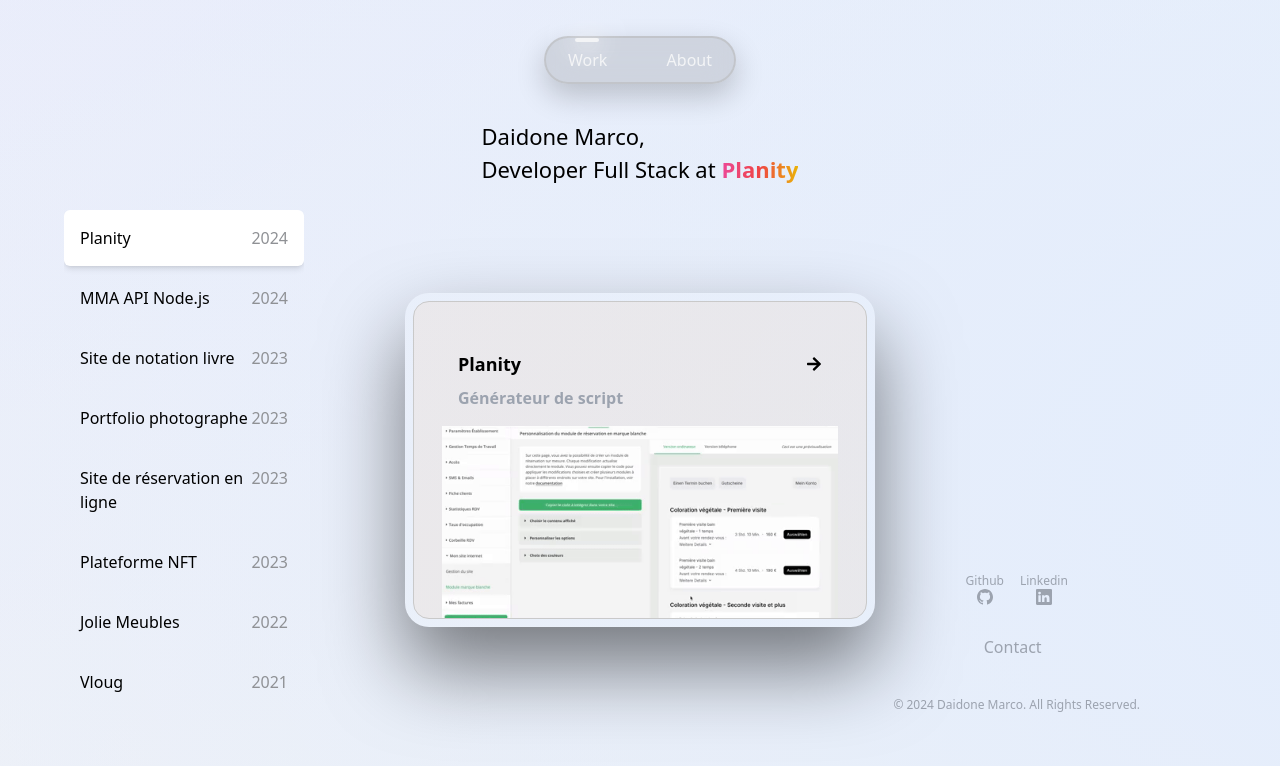
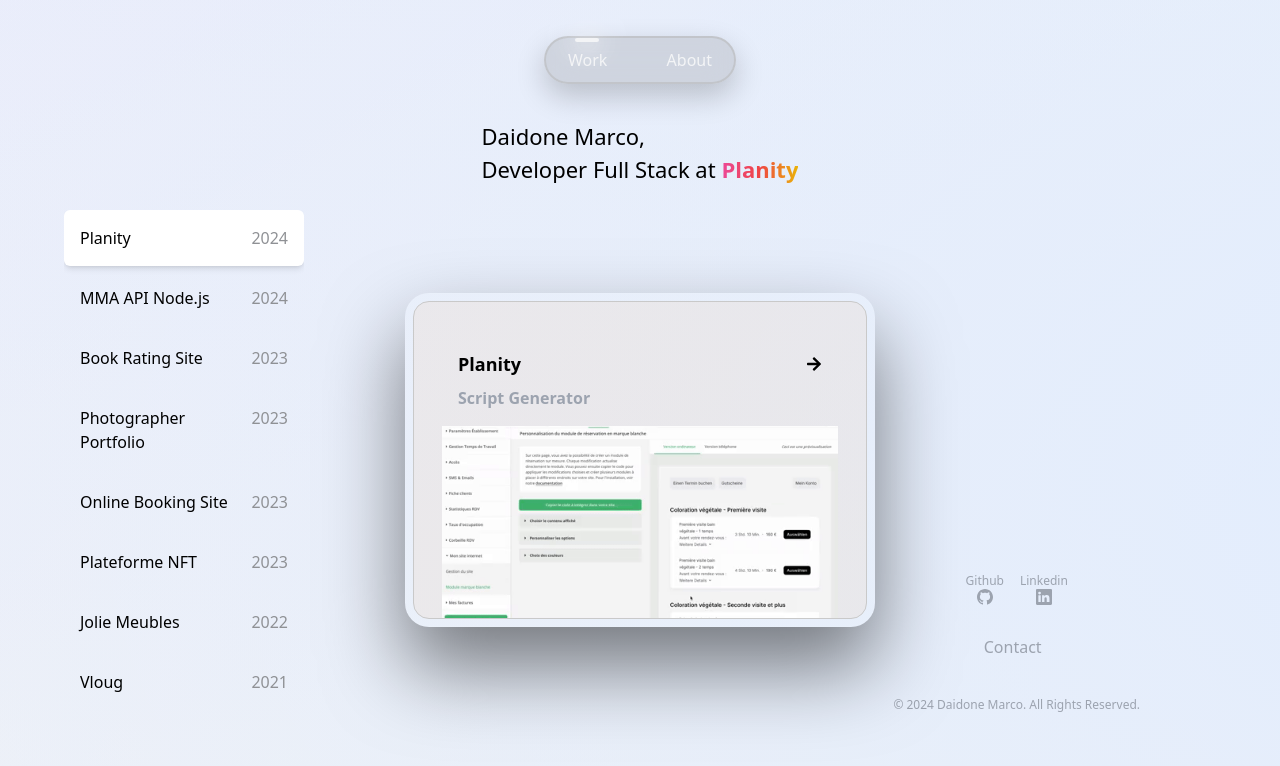
Before and after one commit to MarcoDaidone/portfolio, a React (Create React App) app: page /portfolio/portfolio in a window 1280 px wide. Shown: the top 766 px of the page. Built offline with nearby package versions, Linux system fonts and the light colour scheme.

Commit message:
ajout modal

```diff
--- a/public/index.html
+++ b/public/index.html
@@ -24,7 +24,7 @@
       work correctly both with client-side routing and a non-root public URL.
       Learn how to configure a non-root public URL by running `npm run build`.
     -->
-    <title>React App</title>
+          <title>Daidone Marco portfolio</title>
      </head>
      <body>
           <noscript>You need to enable JavaScript to run this app.</noscript>
--- a/src/components/data/data.js
+++ b/src/components/data/data.js
@@ -2,7 +2,7 @@
      {
           titre: 'Planity',
           years: '2024',
-          description: 'Générateur de script',
+          description: 'Script Generator',
           mission: [
                'Developed a script generator to assist customers in installing their own appointment modules.',
                'Utilized React and Redux to build and manage the script generator.',
@@ -37,7 +37,7 @@
           ],
      },
      {
-          titre: 'Site de notation livre',
+          titre: 'Book Rating Site',
           years: '2023',
           description: 'Mon vieux grimoire',
           image: 'grimoire.gif',
@@ -50,7 +50,7 @@
           tech: ['Node.js', 'Express', 'MongoDB'],
      },
      {
-          titre: 'Portfolio photographe',
+          titre: 'Photographer Portfolio',
           years: '2023',
           description: 'Sophie Bruel',
           image: 'sophie.gif',
@@ -63,7 +63,7 @@
           tech: ['JavaScript'],
      },
      {
-          titre: 'Site de réservation en ligne',
+          titre: 'Online Booking Site',
           years: '2023',
           description: 'Kasa',
           image: 'kasa.gif',
@@ -78,7 +78,7 @@
      {
           titre: 'Plateforme NFT',
           years: '2023',
-          description: 'Acheter et vendre des NFT ETH',
+          description: 'Buy and Sell ETH NFTs',
           image: 'nft_dodo.gif',
           lien: 'https://github.com/MarcoDaidone/nftdodo',
           mission: [
@@ -90,7 +90,7 @@
      {
           titre: 'Jolie Meubles',
           years: '2022',
-          description: 'Comparateur de prix',
+          description: 'Price Comparison Tool',
           image: 'jolismeuble-84fd87bb.jpg',
           lien: 'https://github.com/MarcoDaidone/jolismeubles',
           mission: [
--- a/src/components/footer.js
+++ b/src/components/footer.js
@@ -14,7 +14,7 @@
                     <div className='flex flex-col items-center mb-4 md:mb-0 text-gray-400 lg:ml-auto align-center lg:mt-[-326px]'>
                          <div className='flex space-x-4 z-20'>
                               <a
-                                   href='https://github.com/your-profile'
+                                   href='https://github.com/MarcoDaidone'
                                    target='_blank'
                                    rel='noopener noreferrer'
                                    className='text-gray-400 hover:text-black flex flex-col items-center'
@@ -34,7 +34,7 @@
                                    </svg>
                               </a>
                               <a
-                                   href='https://www.linkedin.com/in/your-profile'
+                                   href='https://www.linkedin.com/in/marco-d-b9a313201/'
                                    target='_blank'
                                    rel='noopener noreferrer'
                                    className='text-gray-400 hover:text-black flex flex-col justify-center items-center'
--- a/src/components/frame.js
+++ b/src/components/frame.js
@@ -33,7 +33,7 @@
                     <Modal ref={modalRef} onBackdropClick={handleBackdropClick}>
                          {isModalOpen && (
                               <RemoveScroll>
-                                   <div className='bg-base-100  max-w-[600px] max-h-[700px] h-[100svh] flex flex-col items-center justify-start pt-16 '>
+                                   <div className='bg-base-100 overflow-y-scroll  max-w-[600px] max-h-[700px] h-[100svh] flex flex-col items-center justify-start pt-16 '>
                                         <div>
                                              <img
                                                   src={require(`../img/${item.image}`)}
@@ -46,7 +46,7 @@
                                                   {item.titre}
                                              </h2>
                                              <span>
-                                                  <span>Année:</span>{' '}
+                                                  <span>Year:</span>{' '}
                                                   <span className='font-bold'>
                                                        {item.years}
                                                   </span>
@@ -78,9 +78,9 @@
                                                   </span>
                                              </span>
                                              <span className='mt-3'>
-                                                  Technologies utilisées:
+                                                  Tech stacks
                                              </span>
-                                             <span className='flex flex-row'>
+                                             <span className='flex flex-row flex-wrap'>
                                                   {item.tech.map((item) => {
                                                        return (
                                                             <span className='p-2 text-gray-400 rounded-xl text-sm'>
@@ -89,7 +89,7 @@
                                                        );
                                                   })}
                                              </span>
-                                             <div className='flex flex-row gap-3 mt-3'>
+                                             <div className='flex flex-row gap-3 mt-3 flex-wrap'>
                                                   <span className='flex flx-row'>
                                                        <svg
                                                             xmlns='http://www.w3.org/2000/svg'
@@ -103,13 +103,13 @@
                                                                  clipRule='evenodd'
                                                             />{' '}
                                                        </svg>{' '}
-                                                       Lien github:
+                                                       Github:
                                                   </span>
                                                   <a
                                                        href='https://github.com/your-profile'
                                                        target='_blank'
                                                        rel='noopener noreferrer'
-                                                       className='text-gray-400 text-sm hover:text-black flex flex-row items-center underline decoration-solid'
+                                                       className='whitespace-nowrap overflow-hidden text-ellipsis w-64 text-gray-400 text-sm hover:text-black flex flex-row items-center underline decoration-solid'
                                                   >
                                                        {item.lien}
                                                   </a>
```
Lines whose indentation alone changed are shown as unchanged.
